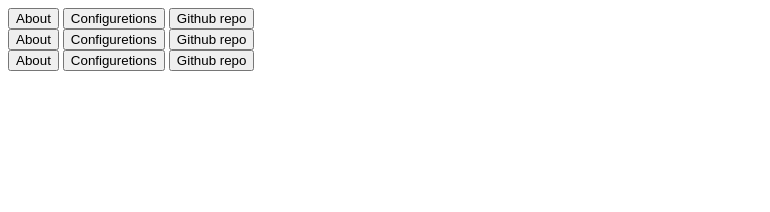
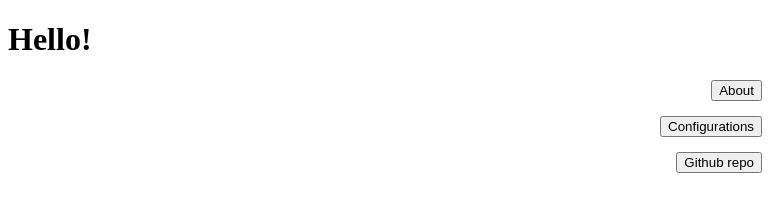
Before and after one commit to zhenya194/Remicat, an Electron app: page pages/index.html in a window 770 px wide. Both pictures are taken after a click on the button "About". Drawn offline with Linux system fonts and the light colour scheme.

Commit message:
Update buttons

```diff
--- a/pages/index.html
+++ b/pages/index.html
@@ -9,37 +9,21 @@
 <body>
 
     <div id="about">
+        <h1>Hello!</h1>
+    </div>
 
-    <button>About</button>
-    <button>Configuretions</button>
+
+    <div id="config" style="display: none;">
+        <h1>Hello 2!</h1>
+    </div>
+
+    <button onclick="showAbout()">About</button> <br> <br>
+    <button onclick="showConfig()">Configurations</button> <br> <br>
     <a href="https://github.com/zhenya194/Remicat" target="_blank">
         <button>Github repo</button>
     </a>
 
-    </div>
-
-
-
-    <div>
-
-    <button>About</button>
-    <button>Configuretions</button>
-    <a href="https://github.com/zhenya194/Remicat" target="_blank">
-        <button>Github repo</button>
-    </a>
-
-    </div>
-
-
-    <div>
-
-    <button>About</button>
-    <button>Configuretions</button>
-    <a href="https://github.com/zhenya194/Remicat" target="_blank">
-        <button>Github repo</button>
-    </a>
-
-    </div>
+    <script src="../scripts/indexbuttons.js"></script>
 
 </body>
 </html>
--- a/scripts/index.js
+++ b/scripts/index.js
@@ -9,7 +9,7 @@ function createWindow() {
     }
   });
 
-  win.loadFile('index.html');
+  win.loadFile('pages/index.html');
 }
 
 app.whenReady().then(createWindow);
--- a/scripts/indexbuttons.js
+++ b/scripts/indexbuttons.js
@@ -0,0 +1,9 @@
+function showAbout() {
+    document.getElementById("about").style.display = "block"
+    document.getElementById("config").style.display = "none"
+}
+
+function showConfig() {
+    document.getElementById("about").style.display = "none"
+    document.getElementById("config").style.display = "block"
+}
--- a/styles/styles_index.css
+++ b/styles/styles_index.css
@@ -0,0 +1,3 @@
+button {
+    float: right;
+}
```
